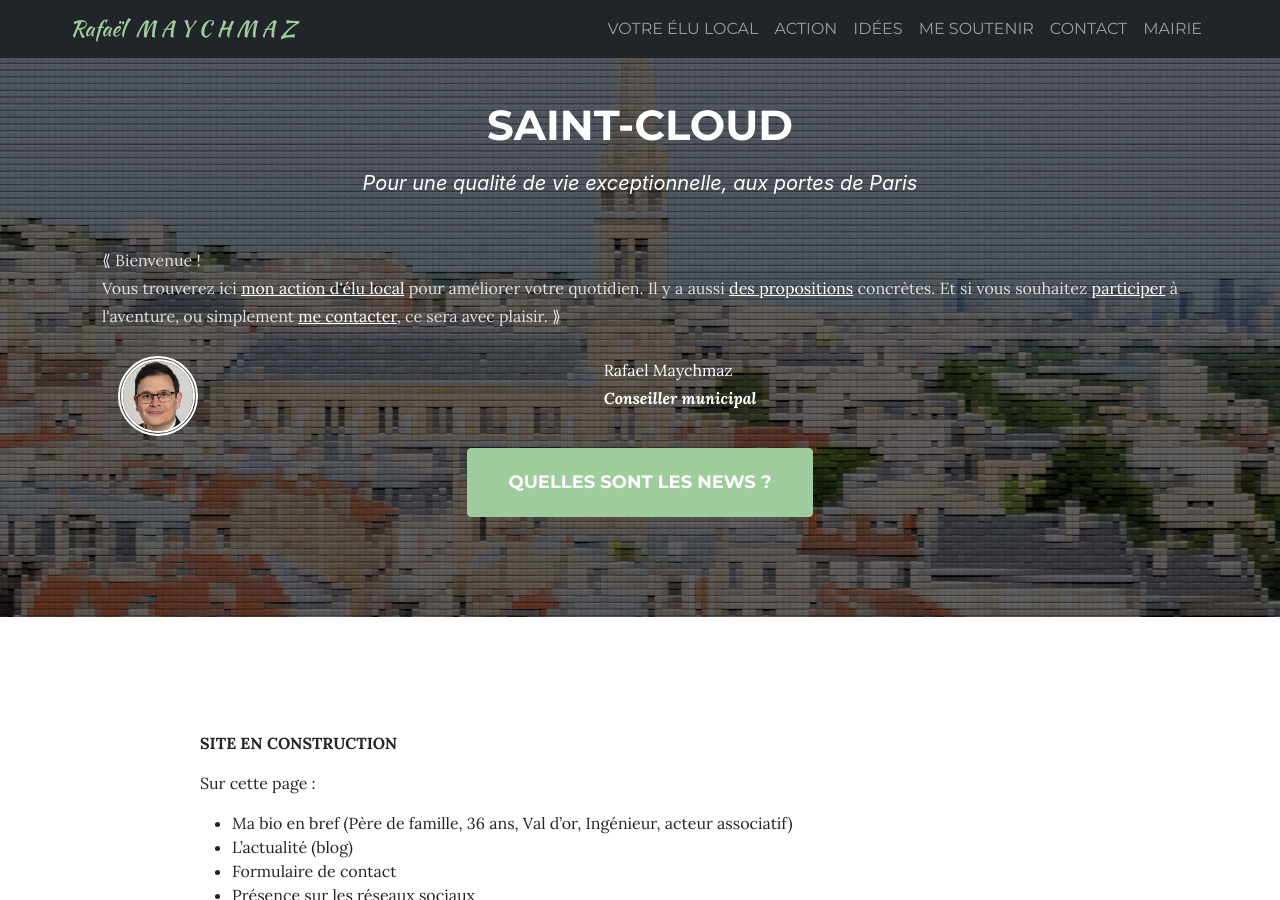
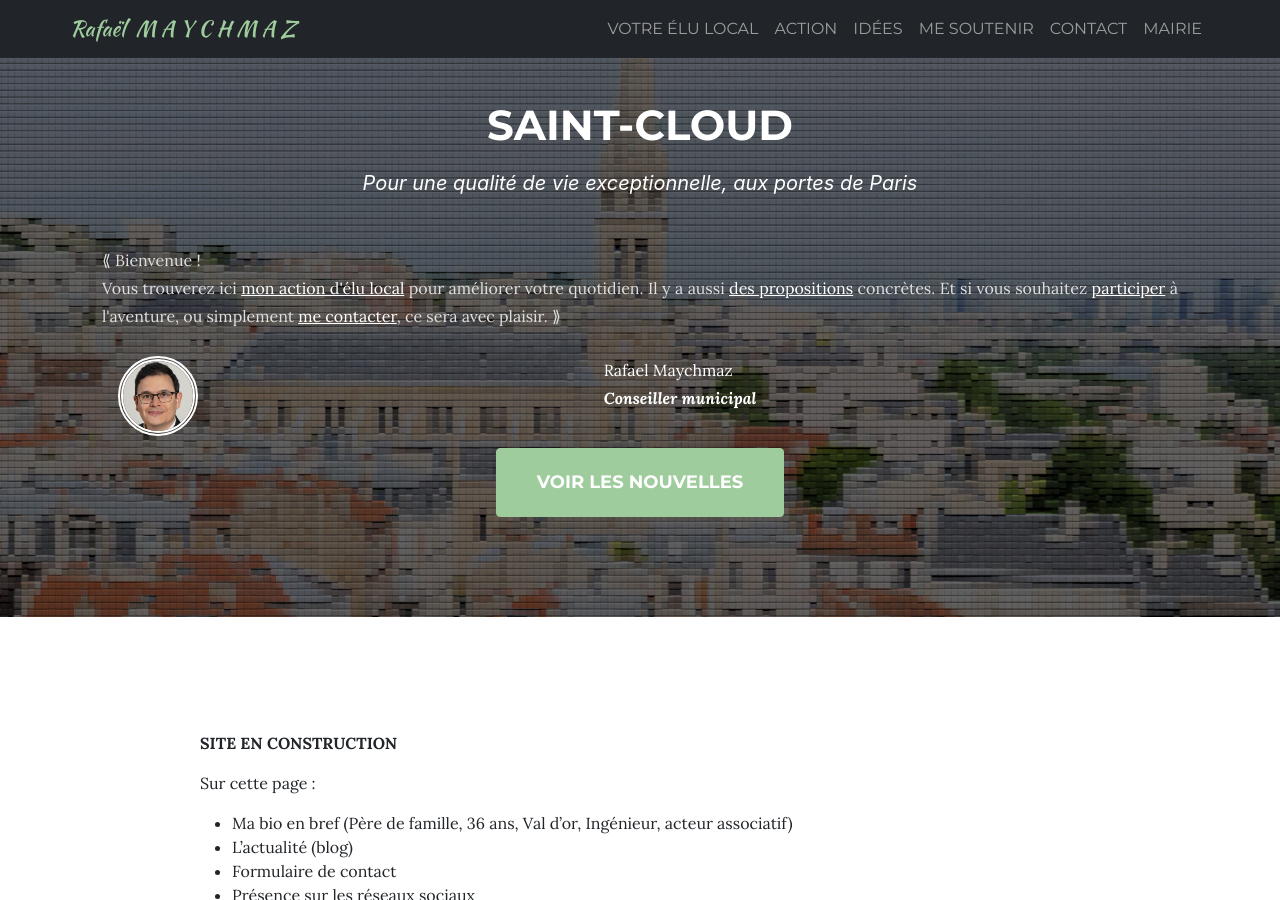
Before and after one commit to RafaelMaychmaz/rafaelmaychmaz_politique, a Jekyll site: the page built from index.md, in a window 1280 px wide and 900 px high. Built offline with Jekyll 4.4.1, drawn with Linux system fonts in a browser that asks for light colours; nearby versions of some CDN libraries.

Commit message:
update index

```diff
--- a/_layouts/rm_index.html
+++ b/_layouts/rm_index.html
@@ -50,7 +50,7 @@
             </div>
             <!-- END OF QUOTE -->
 
-            <a class="btn btn-primary btn-xl text-uppercase js-scroll-trigger" href="#blog">Quelles sont les news ?</a>
+            <a class="btn btn-primary btn-xl text-uppercase js-scroll-trigger" href="#blog">Voir les nouvelles</a>
 
       </div>
 
@@ -63,6 +63,7 @@
   <!-- LA SUITE EST EN MODE NORMAL POUR LE MOMENT -->
   <div class="rm_post_main">
     <!-- Main content of the post -->
+    <a name="blog"></a>
     {{ content }}
     {% if page.author %}
         {% include rm_post_author.html %}
```
Also changed, not shown: contact.md (+1 -1 lines).
